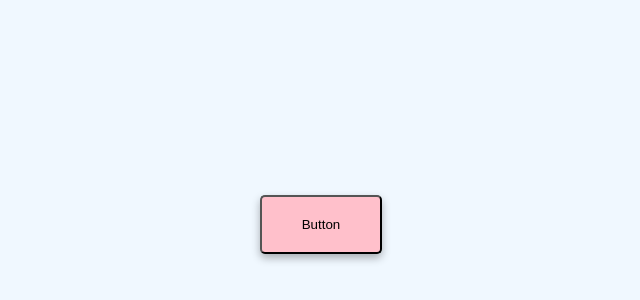
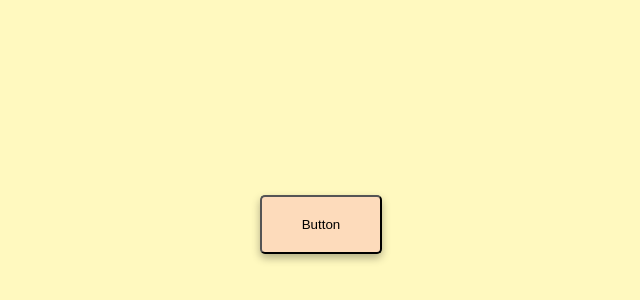
Before and after one commit to Itz-Sidra/Button-Ripple-Effect, a plain HTML site: page index.html in a window 1280 px wide. Shown: the part 176-476 px from the top of the page, without its empty margins (319-959 px from the left). Drawn offline with Linux system fonts and the light colour scheme.

Commit message:
Update styles.css

```diff
--- a/styles.css
+++ b/styles.css
@@ -4,12 +4,12 @@ body {
     justify-content: center;
     height: 100vh;
     align-items: center;
-    background-color: aliceblue;
+    background-color: #FFF9BF;
     font-family: sans-serif;
   }
 
   .btn {
-    background-color: pink;
+    background-color: #FDDBBB;
     padding: 20px 40px;
     border-radius: 5px;
     box-shadow: 0 4px 8px rgba(0, 0, 0, 0.3);
@@ -27,7 +27,7 @@ body {
   .btn::before {
     content: "";
     position: absolute;
-    background-color: orangered;
+    background-color: #F0C1E1;
     width: 0;
     height: 0;
     left: var(--xPos);
```
